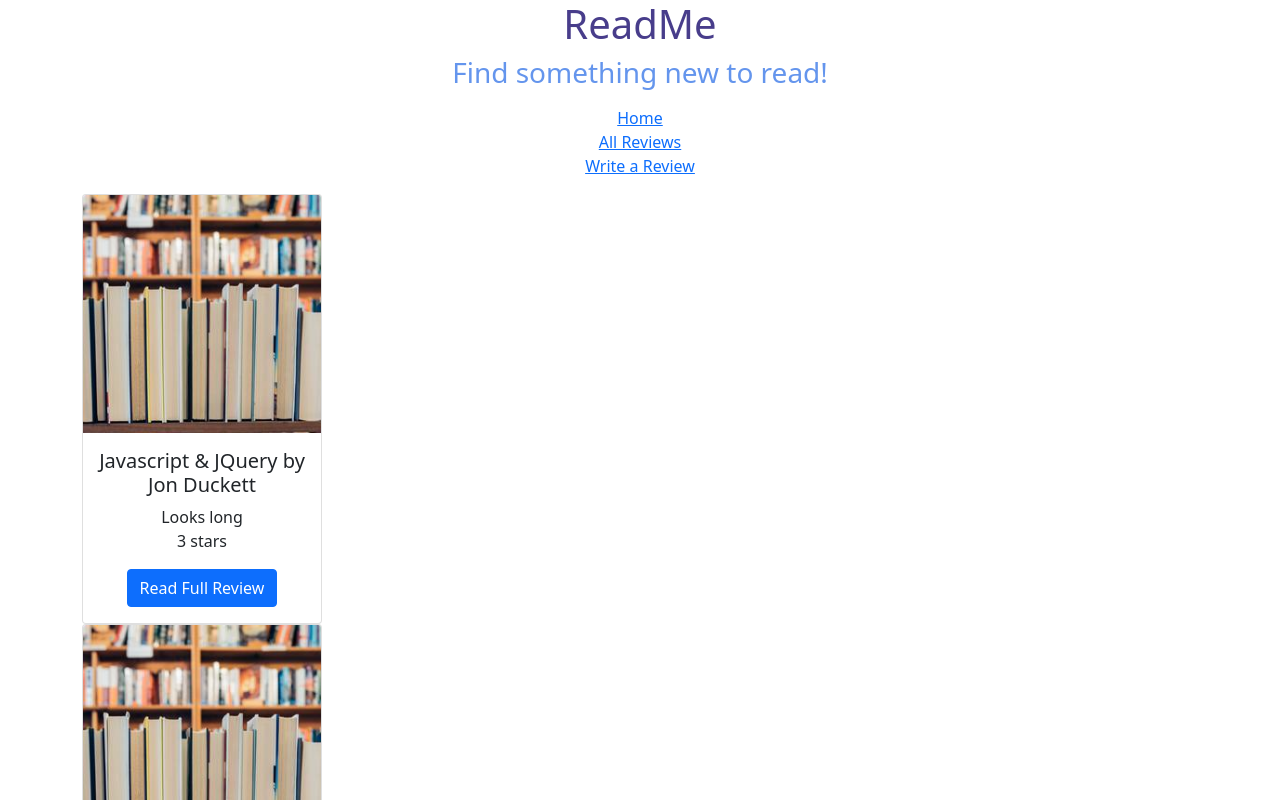
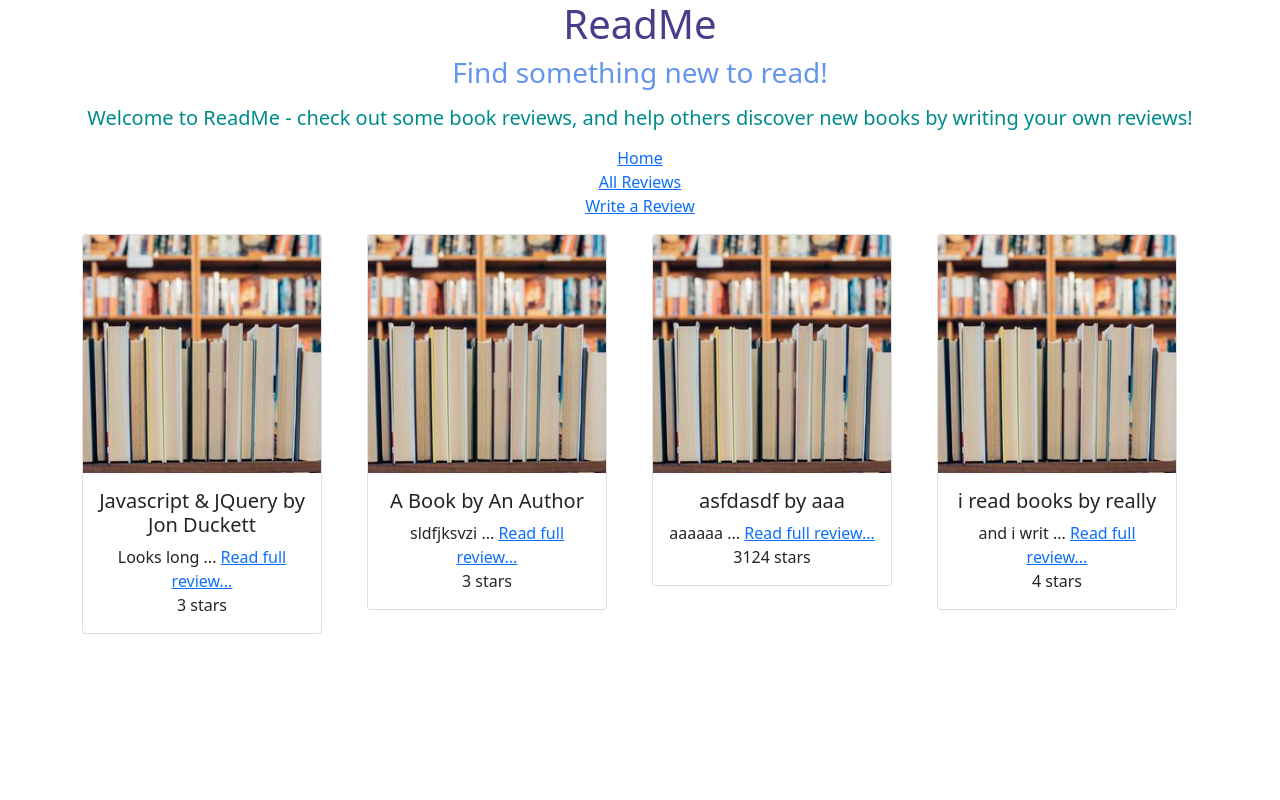
Before and after one commit to anirun/readmeapp-phase-2-pjt, a React (Create React App) app: page /reviews in a window 1280 px wide. Shown: the top 800 px of the page. Built offline with nearby package versions, Linux system fonts and the light colour scheme; data requests are answered from the project's data file.

Commit message:
add 404 page

```diff
--- a/db.json
+++ b/db.json
@@ -20,6 +20,13 @@
       "text": "aaaaaa",
       "rating": "3124",
       "id": 3
+    },
+    {
+      "book": "i read books",
+      "author": "really",
+      "text": "and i write really great reviews",
+      "rating": "4",
+      "id": 4
     }
   ]
 }
--- a/src/App.js
+++ b/src/App.js
@@ -1,11 +1,11 @@
 import './App.css'
 import React, { useState, useEffect } from 'react'
-import { useHistory } from 'react-router'
-import { Route, Switch } from 'react-router-dom'
+import { useHistory, Route, Switch } from 'react-router-dom'
 import ReviewsList from './components/ReviewsList'
 import NewReviewForm from './components/NewReviewForm'
 import Review from './components/Review'
 import Navbar from './components/Navbar'
+import FourOhFour from './components/404'
 import 'bootstrap/dist/css/bootstrap.min.css';
 // import SearchBar from './components/SearchBar'
 
@@ -41,7 +41,9 @@ function App() {
 
       <h1>ReadMe</h1>
       <h3>Find something new to read!</h3>
-
+      <p></p>
+      <h5>Welcome to ReadMe - check out some book reviews, and help others discover new books by writing your own reviews!</h5>
+      <p></p>
       <Navbar />
 
       {/* <SearchBar /> */}
@@ -49,15 +51,19 @@ function App() {
       <Switch>
 
         <Route exact path="/reviews">
-          <ReviewsList reviews={reviews} history={history}/>
+          <ReviewsList reviews={reviews} />
         </Route>
 
         <Route exact path="/reviews/new">
-          <NewReviewForm reviews={reviews} addReview={addReview}/>
+          <NewReviewForm reviews={reviews} addReview={addReview} />
         </Route>
 
         <Route exact path="/reviews/:id">
           <Review reviews={reviews} />
+        </Route>
+
+        <Route path="/404">
+          <FourOhFour />
         </Route>
 
       </Switch>
--- /dev/null
+++ b/src/components/404.js
@@ -0,0 +1,11 @@
+import React from 'react'
+
+function FourOhFour() {
+
+  return (
+    <p>404! Oops! Sorry, review not found.</p>
+  )
+
+}
+
+export default FourOhFour
--- a/src/components/Review.js
+++ b/src/components/Review.js
@@ -1,12 +1,34 @@
-import React from 'react'
-import { useParams, Redirect } from 'react-router-dom'
+import React, { useEffect } from 'react'
+import { useParams, useHistory } from 'react-router-dom'
+import ReviewCard from './ReviewCard'
 
-function Review({reviews}) {
-return (
-  <div>
-    one day, a single review.
-  </div>
-)
+function Review({ reviews }) {
+
+  let { id } = useParams()
+
+  const history = useHistory()
+
+  const foundReview = reviews.find(review => review.id === id)
+
+  useEffect(() => {
+    if (!foundReview) {
+      history.push('/404')
+    }
+  }, [foundReview])
+
+  if (foundReview) {
+    return (
+      <ReviewCard
+        key={foundReview.id}
+        book={foundReview.book}
+        author={foundReview.author}
+        text={foundReview.text}
+        rating={foundReview.rating}
+      />
+    )
+  } else {
+    return <p>Oops! Sorry, review not found.</p>
+  }
 }
 
 export default Review
--- a/src/components/ReviewCard.js
+++ b/src/components/ReviewCard.js
@@ -1,10 +1,10 @@
 import React from 'react'
 import Card from 'react-bootstrap/Card'
-import Button from 'react-bootstrap/Button'
 import Col from 'react-bootstrap/Col'
 import book_icon from '../images/book_icon.jpeg'
+import { Link } from 'react-router-dom'
 
-function ReviewCard({ book, author, text, rating }) {
+function ReviewCard({ book, author, text, rating, key }) {
 
     return (
         <Col>
@@ -13,10 +13,9 @@ function ReviewCard({ book, author, text, rating }) {
                 <Card.Body>
                     <Card.Title>{book} by {author}</Card.Title>
                     <Card.Text>
-                        {text.slice(0,10)}
+                        {text.slice(0,10)} ... <Link to={`/reviews/${key}`}>Read full review...</Link>
                         <br />{rating} stars
                     </Card.Text>
-                    <Button variant="primary" >Read Full Review</Button>
                 </Card.Body>
             </Card>
         </Col>
--- a/src/components/ReviewsList.js
+++ b/src/components/ReviewsList.js
@@ -1,14 +1,26 @@
 import React from 'react';
-import ReviewCard from './ReviewCard';
-import { Container } from 'react-bootstrap'
+import ReviewCard from './ReviewCard'
+import { Container, Col } from 'react-bootstrap'
+import Row from 'react-bootstrap/Row'
 
 function ReviewsList( { reviews } ) {
 
-    const ReviewCards = reviews.map((review) => <ReviewCard key={review.id} book={review.book} author={review.author} text={review.text} rating={review.rating} />)
+    const ReviewCards = reviews.map((review) =>
+        <Col key={review.id}>
+            <ReviewCard
+                book={review.book}
+                author={review.author}
+                text={review.text}
+                rating={review.rating}
+                />
+        </Col>
+    )
 
     return (
-        <Container>
-            {ReviewCards}
+        <Container display="flex">
+            <Row>
+                {ReviewCards}
+            </Row>
         </Container>
     )
 }
--- a/src/index.css
+++ b/src/index.css
@@ -5,7 +5,6 @@ body {
     sans-serif;
   -webkit-font-smoothing: antialiased;
   -moz-osx-font-smoothing: grayscale;
-  background-color: lightsalmon;
 }
 
 code {
@@ -21,13 +20,6 @@ h3 {
   color: cornflowerblue
 }
 
-
-a:active {
-  font-style: bold;
+h5 {
+  color: darkcyan
 }
-
-.centered {
-  height: 100vh;
-  display: flex;
-  align-items: center;
-}
```
